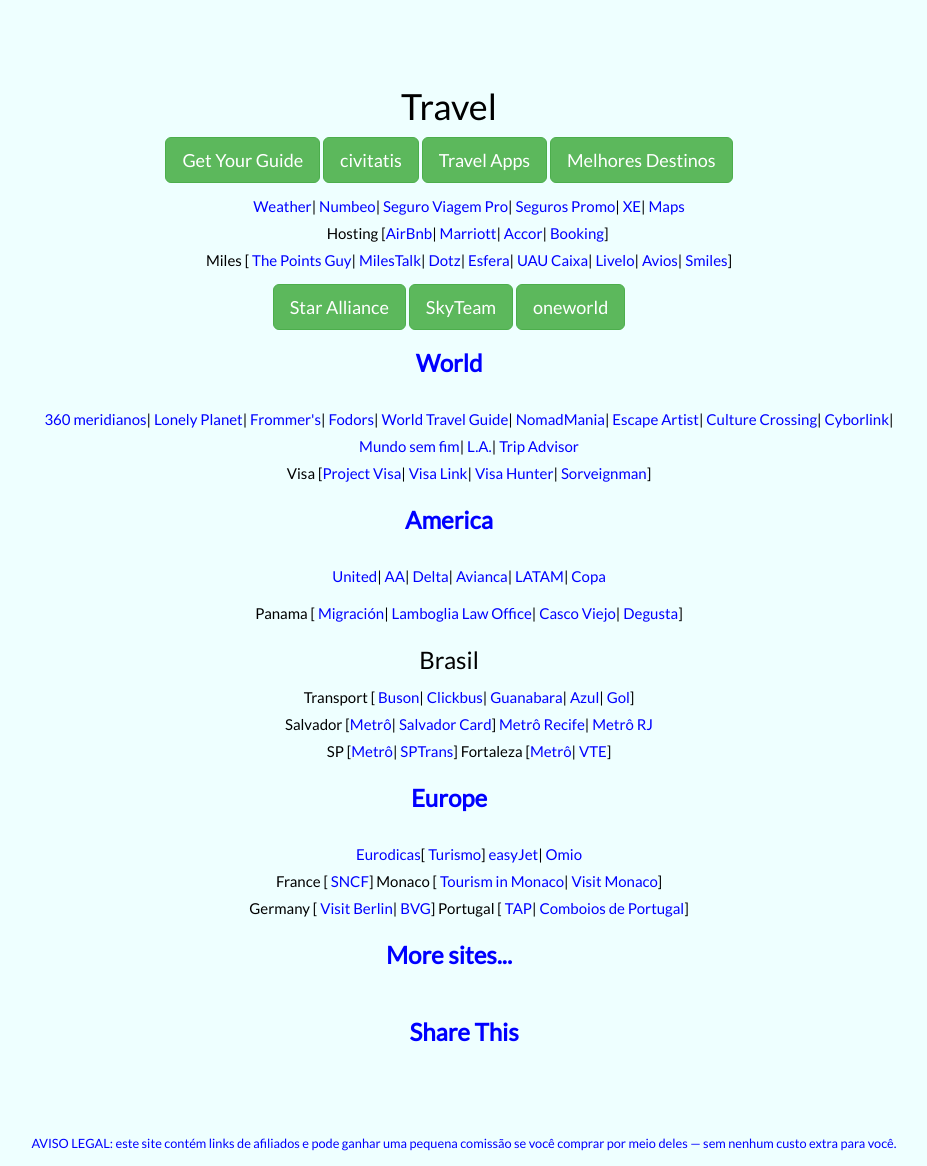
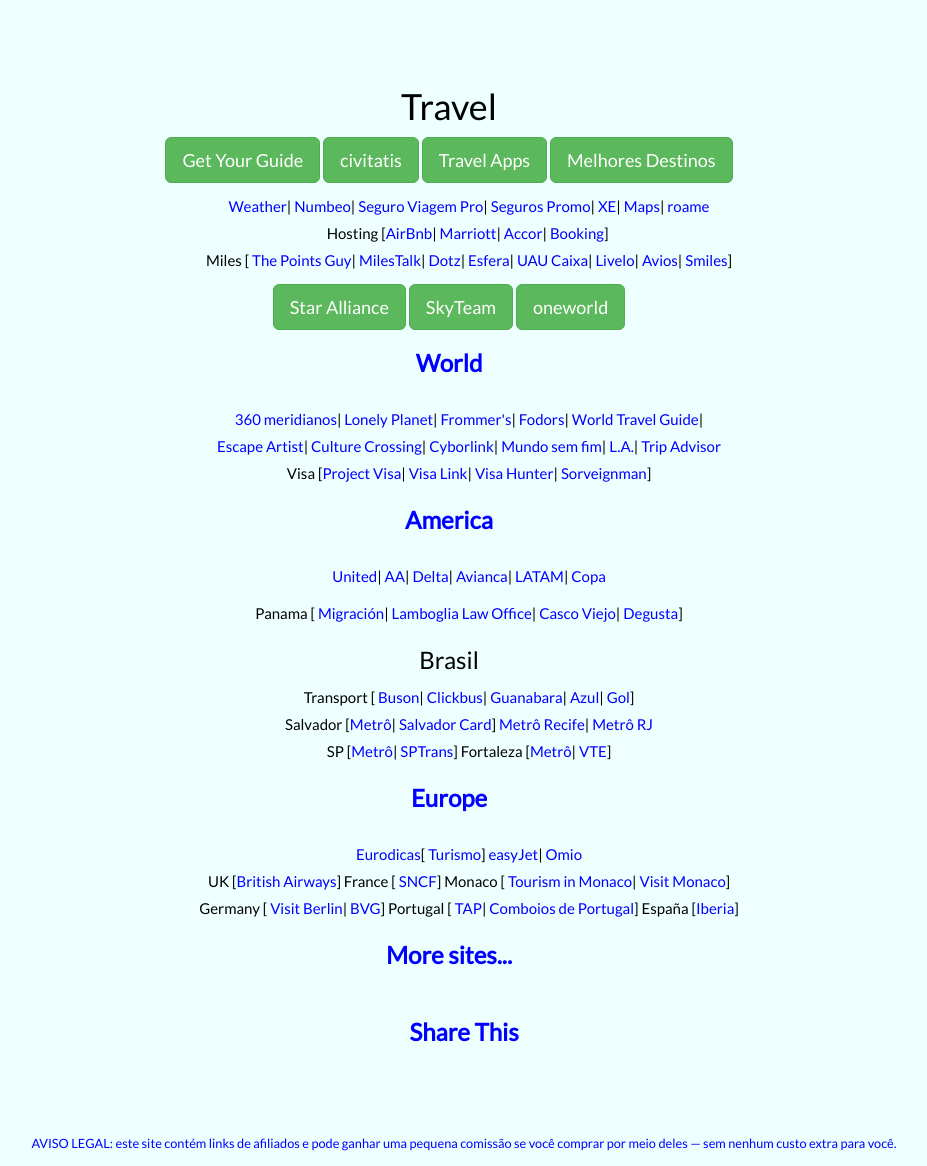
Before and after one commit to sp35000/emma, a PHP site: page /finn/index.php in a window 1280 px wide. Shown: the part 137-1303 px from the top of the page, without its empty margins (176-1103 px from the left). Run offline with PHP 8.4, Linux system fonts and the light colour scheme.

Commit message:
feat: Elle, Finn, and Charlotte updated

```diff
--- a/charlotte/index.php
+++ b/charlotte/index.php
@@ -16,6 +16,7 @@ include("../include/tools.php");
       <h1>Formula 1</h1>
       <p>
          <a href="https://www.formula1.com/" class="btn btn-lg btn-success" target="_blank">F1 - The Official Home</a>
+         <a href="https://acm.mc/" class="btn btn-lg btn-success" target="_blank">AMC</a>
          <a href="https://ge.globo.com/motor/formula-1/" class="btn btn-lg btn-success" target="_blank">F1 - GE</a>
          <!-- <a href="/sig/serina/news2.php?hashtag=%23F1" class="btn btn-lg btn-success">F1 News</a> -->
       </p>
--- a/elle/index.php
+++ b/elle/index.php
@@ -19,6 +19,7 @@ include("../include/menusup.php");
     <li>News [</li>
     <li><a href="https://manualdousuario.net/" target="_blank">Manual do Usuário</a>|</li>
     <li><a href="https://www.zdnet.com/" target="_blank">ZDNet</a>|</li>
+    <li><a href="https://www.tudocelular.com/" target="_blank">tudocelular</a>|</li>
     <li><a href="https://www.techtudo.com.br" target="_blank">techtudo</a>|</li>
     <li><a href="https://www.osnews.com/" target="_blank">OSnews</a>|</li>
     <li><a href="https://sempreupdate.com.br/" target="_blank">SempreUpdate</a>|</li>
--- a/finn/index.php
+++ b/finn/index.php
@@ -25,7 +25,8 @@ include("../include/menusup.php");
     <li><a href="https://seguroviagempro.com.br" target="_blank">Seguro Viagem Pro</a>|</li>
     <li><a href="https://www.segurospromo.com.br" target="_blank">Seguros Promo</a>|</li>
     <li><a href="https://www.xe.com" target="_blank">XE</a>|</li>
-    <li><a href="https://maps.google.com" target="_blank">Maps</a></li>
+    <li><a href="https://maps.google.com" target="_blank">Maps</a>|</li>
+    <li><a href="https://roame.travel/" target="_blank">roame</a></li>
     <br />
     <li>Hosting [<a href="https://www.airbnb.com/" target="_blank">AirBnb</a>|</li>
     <li><a href="https://www.marriott.com/" target="_blank">Marriott</a>|</li>
@@ -55,7 +56,8 @@ include("../include/menusup.php");
     <li><a href="https://www.frommers.com/" target="_blank">Frommer's</a>|</li>
     <li><a href="https://www.fodors.com/" target="_blank">Fodors</a>|</li>
     <li><a href="https://www.worldtravelguide.net/" target="_blank">World Travel Guide</a>|</li>
-    <li><a href="https://nomadmania.com/" target="_blank">NomadMania</a>|</li>
+    <br/>
+    <!-- <li><a href="https://nomadmania.com/" target="_blank">NomadMania</a>|</li> -->
     <li><a href="https://www.escapeartist.com/" target="_blank">Escape Artist</a>|</li>
     <li><a href="https://culturecrossing.net/" target="_blank">Culture Crossing</a>|</li>
     <li><a href="https://www.cyborlink.com/" target="_blank">Cyborlink</a>|</li>
@@ -111,10 +113,11 @@ include("../include/menusup.php");
     <ul id="hlist">
     <li><a href="https://www.eurodicas.com.br/" target="_blank">Eurodicas</a>[</li>
     <li><a href="https://turismo.eurodicas.com.br/" target="_blank">Turismo</a>]</li>
-
     <li><a href="https://www.easyjet.com/en/" target="_blank">easyJet</a>|</li>
     <li><a href="https://www.omio.com/" target="_blank">Omio</a></li>
     <br/>
+    <li>UK</li>
+    <li>[<a href="https://britishairways.com/" target="_blank">British Airways</a>]</li>
     <li>France [</li>
     <li><a href="https://www.sncf.com/en" target="_blank">SNCF</a>]</li>
     <li>Monaco [</li>
@@ -127,6 +130,8 @@ include("../include/menusup.php");
     <li>Portugal [</li>
     <li><a href="https://www.flytap.com" target="_blank">TAP</a>|</li>
     <li><a href="https://www.cp.pt/" target="_blank">Comboios de Portugal</a>]</li>
+    <li>España</li>
+    <li>[<a href="https://iberia.com/" target="_blank">Iberia</a>]</li>
     </ul>
 
     <h2><a href="/sig/sites/search.php?category=Travel">More sites...</h2>
```
